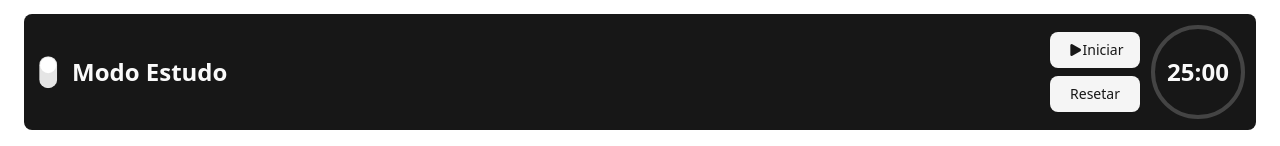
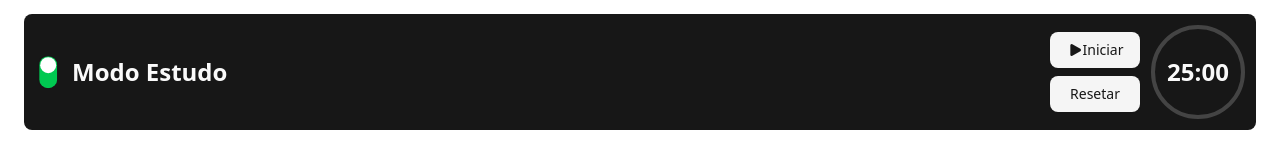
Before and after one commit to AlexEduSantos/Kronos, a Next.js app in the folder frontend/: page / in a window 1280 px wide. Shown: the part 326-472 px from the top of the page. Built offline with nearby package versions, Linux system fonts and the light colour scheme.

Commit message:
fix: corrigir intervalo de notificação para 1 segundo e ajustar classes do componente Switch

```diff
--- a/frontend/src/_components/pomodoro.tsx
+++ b/frontend/src/_components/pomodoro.tsx
@@ -49,7 +49,7 @@ const PomodoroTimer = () => {
             toast.success("Tempo de descanso concluído! Hora de estudar.");
           }
         }
-      }, 10);
+      }, 1000);
     } else if (!isActive && (minutes !== 0 || seconds !== 0)) {
       if (intervalo) clearInterval(intervalo!);
     }
@@ -75,7 +75,7 @@ const PomodoroTimer = () => {
             onCheckedChange={(checked) => {
               setModo(checked ? "break" : "study");
             }}
-            className="rotate-90"
+            className="rotate-90  data-[state=unchecked]:bg-green-500 data-[state=checked]:bg-[#FF9800]"
           />
           <Label className="text-2xl font-bold cursor-pointer" htmlFor="modo">
             {modo === "study" ? "Modo Estudo" : "Modo Descanso"}
```
